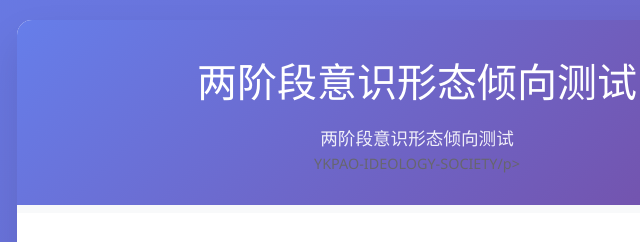
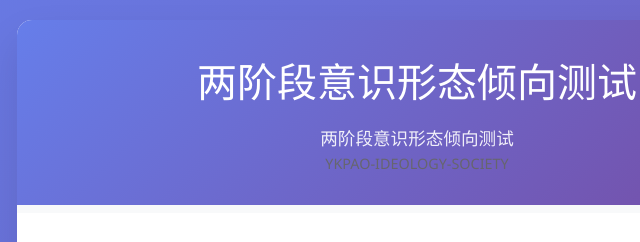
Before and after one commit to XuanWang456258/ideology_program, a plain HTML site: page index.html in a window 1280 px wide. Shown: the top 242 px of the page, 223-863 px from the left. Drawn offline with Linux system fonts and the light colour scheme.

Commit message:
Update index.html

```diff
--- a/index.html
+++ b/index.html
@@ -12,7 +12,7 @@
     <div class="header">
       <h1>两阶段意识形态倾向测试</h1>
       <p>两阶段意识形态倾向测试</p>
-      <p style="font-size: 0.9em; color: #666;">YKPAO-IDEOLOGY-SOCIETY/p>
+      <p style="font-size: 0.9em; color: #666;">YKPAO-IDEOLOGY-SOCIETY</p>
 
     </div>
 
```
